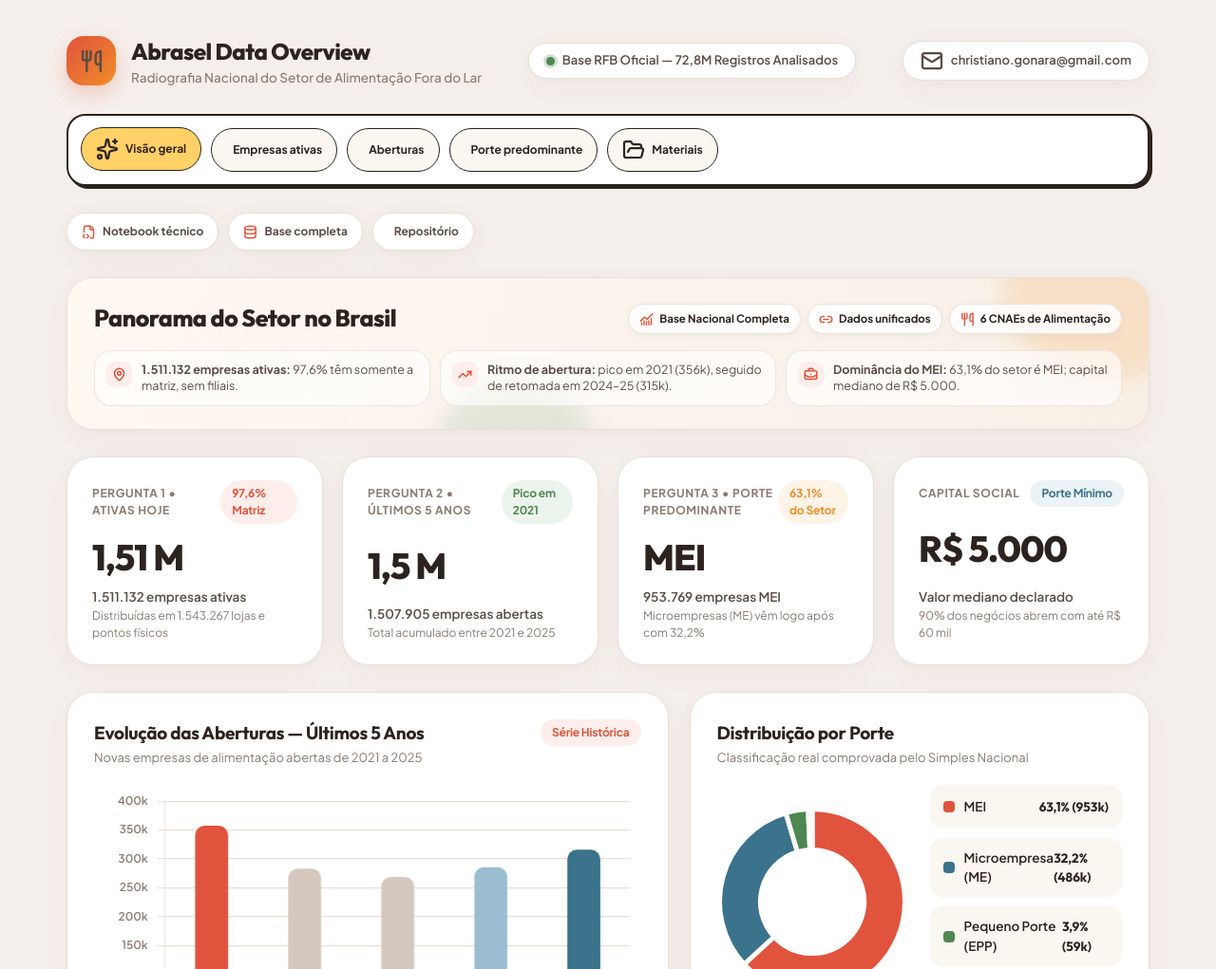
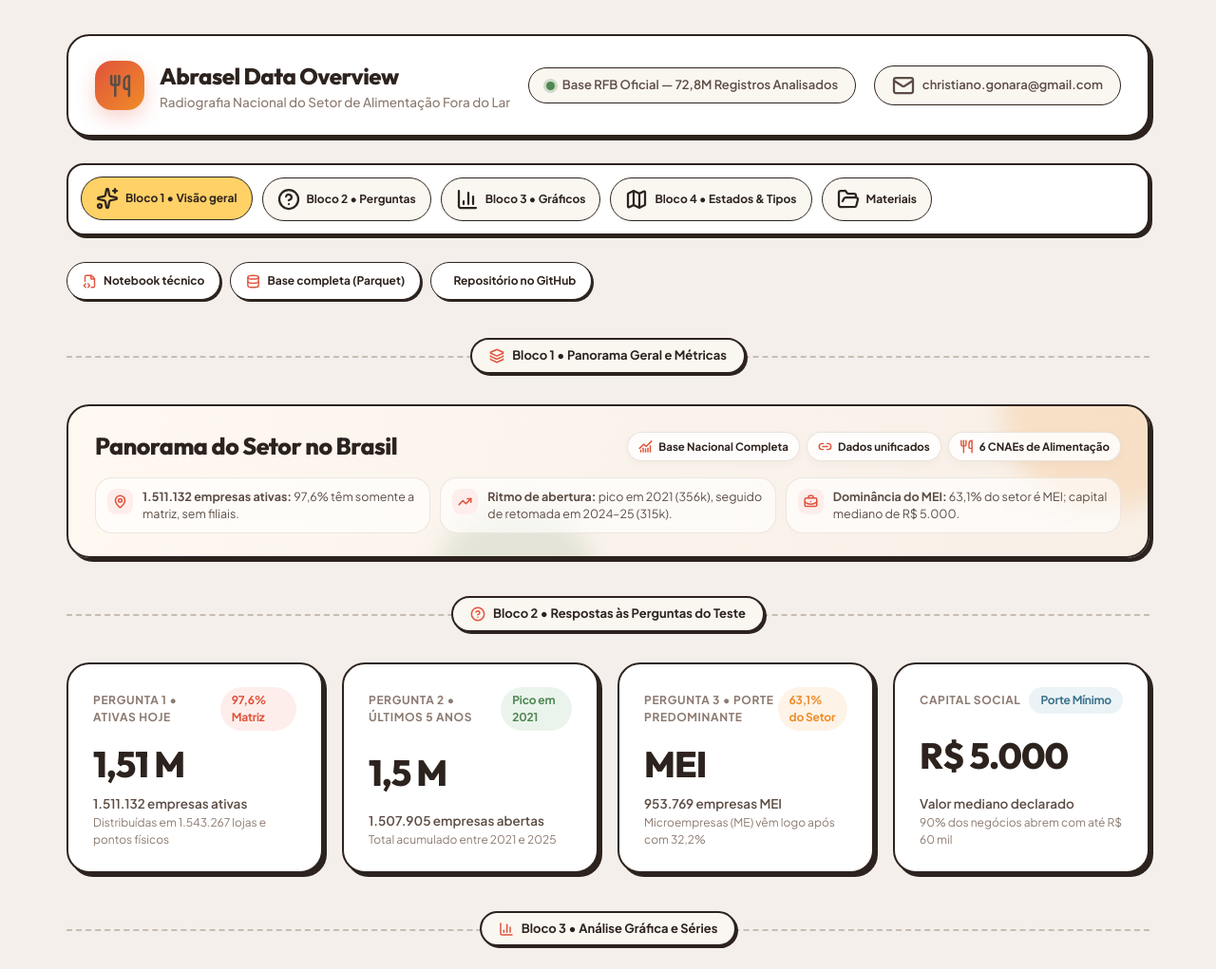
Before and after one commit to christiano-gonara/teste-abrasel-dados, a plain HTML site: page index.html in a window 1280 px wide. Shown: the top 1021 px of the page at 95% size. Drawn offline with nearby package versions, Linux system fonts and the light colour scheme.

Commit message:
feat(ui): aplica estetica neo-brutalist e blocos tematicos

```diff
--- a/index.html
+++ b/index.html
@@ -40,14 +40,15 @@
       --azul-soft: #EBF3F7;
 
       --track-bg: #EAE2DA;       /* Trilho das barras em bege macio */
-      --border-card: #EADFD7;
+      --border-card: #2D231E;    /* Borda escura estilo neo-brutalist / lista IHC */
 
-      --radius-xl: 28px;
-      --radius-lg: 20px;
+      --radius-xl: 24px;
+      --radius-lg: 18px;
       --radius-md: 14px;
       --radius-pill: 9999px;
 
-      --shadow-soft: 0 8px 30px rgba(78, 55, 40, 0.04), 0 2px 8px rgba(78, 55, 40, 0.02);
+      --shadow-brutal: 4px 4px 0 var(--text-title);
+      --shadow-soft: 4px 4px 0 var(--text-title);
     }
 
     * {
@@ -80,6 +81,11 @@
       align-items: center;
       flex-wrap: wrap;
       gap: 16px;
+      padding: 24px 28px;
+      background: var(--card-bg);
+      border: 2px solid var(--border-card);
+      border-radius: var(--radius-xl);
+      box-shadow: var(--shadow-brutal);
     }
 
     .brand {
@@ -118,14 +124,13 @@
       display: inline-flex;
       align-items: center;
       gap: 8px;
-      background: var(--card-bg);
-      border: 1px solid var(--border-card);
+      background: var(--bg-warm-card);
+      border: 1.5px solid var(--border-card);
       padding: 8px 18px;
       border-radius: var(--radius-pill);
       font-size: 13px;
       font-weight: 600;
       color: var(--text-body);
-      box-shadow: var(--shadow-soft);
     }
 
     .dot-live {
@@ -146,21 +151,21 @@
       display: inline-flex;
       align-items: center;
       gap: 7px;
-      padding: 10px 15px;
-      border: 1px solid var(--border-card);
+      padding: 10px 16px;
+      border: 1.5px solid var(--border-card);
       border-radius: var(--radius-pill);
       background: var(--card-bg);
-      color: var(--text-body);
+      color: var(--text-title);
       text-decoration: none;
       font-size: 12px;
       font-weight: 700;
-      box-shadow: var(--shadow-soft);
-      transition: transform 0.2s ease, border-color 0.2s ease;
+      box-shadow: 2px 2px 0 var(--border-card);
+      transition: transform 0.2s ease, background 0.2s ease;
     }
 
     .resource-link:hover {
       transform: translateY(-1px);
-      border-color: var(--terracota);
+      background: var(--bg-warm-card);
     }
 
     .resource-link svg {
@@ -201,7 +206,7 @@
       transform: translateY(-1px);
     }
 
-    #panorama, #pergunta-1, #pergunta-2, #pergunta-3, #materiais {
+    #panorama, #bloco-perguntas, #bloco-graficos, #bloco-segmentacao, #materiais {
       scroll-margin-top: 20px;
     }
 
@@ -214,13 +219,13 @@
       isolation: isolate;
       overflow: hidden;
       background: linear-gradient(115deg, #FFF9F2 0%, #FAF3EC 52%, #F8F0E7 100%);
-      border: 1px solid var(--border-card);
+      border: 2px solid var(--border-card);
       border-radius: var(--radius-xl);
       padding: 32px 36px;
       display: flex;
       flex-direction: column;
       gap: 22px;
-      box-shadow: var(--shadow-soft);
+      box-shadow: var(--shadow-brutal);
       position: relative;
     }
 
@@ -395,9 +400,9 @@
     .kpi-card {
       background: var(--card-bg);
       border-radius: var(--radius-xl);
-      border: 1px solid var(--border-card);
+      border: 2px solid var(--border-card);
       padding: 24px 26px;
-      box-shadow: var(--shadow-soft);
+      box-shadow: var(--shadow-brutal);
       display: flex;
       flex-direction: column;
       justify-content: space-between;
@@ -406,7 +411,7 @@
     }
 
     .kpi-card:hover {
-      transform: translateY(-3px);
+      transform: translateY(-2px);
     }
 
     .kpi-top {
@@ -476,9 +481,9 @@
     .chart-card {
       background: var(--card-bg);
       border-radius: var(--radius-xl);
-      border: 1px solid var(--border-card);
+      border: 2px solid var(--border-card);
       padding: 28px;
-      box-shadow: var(--shadow-soft);
+      box-shadow: var(--shadow-brutal);
       display: flex;
       flex-direction: column;
       gap: 18px;
@@ -546,6 +551,7 @@
       justify-content: space-between;
       align-items: center;
       background: var(--bg-warm-card);
+      border: 1.5px solid var(--border-card);
       padding: 11px 14px;
       border-radius: var(--radius-md);
       font-size: 13.5px;
@@ -606,15 +612,19 @@
       padding: 18px 16px;
       font-size: 13.5px;
       vertical-align: middle;
+      border-top: 1.5px solid var(--border-card);
+      border-bottom: 1.5px solid var(--border-card);
     }
 
     .custom-table td:first-child {
+      border-left: 1.5px solid var(--border-card);
       border-radius: 14px 0 0 14px;
       font-weight: 700;
       color: var(--text-title);
     }
 
     .custom-table td:last-child {
+      border-right: 1.5px solid var(--border-card);
       border-radius: 0 14px 14px 0;
       text-align: right;
       font-family: 'Outfit', sans-serif;
@@ -641,6 +651,47 @@
       box-shadow: 0 2px 5px rgba(78, 55, 40, 0.14);
     }
 
+    /* Section Dividers estilo lista IHC */
+    .section-divider {
+      display: flex;
+      align-items: center;
+      margin: 12px 0 4px 0;
+      position: relative;
+    }
+
+    .section-divider::before {
+      content: '';
+      position: absolute;
+      left: 0;
+      right: 0;
+      top: 50%;
+      border-top: 2px dashed #C8BDB2;
+      z-index: 1;
+    }
+
+    .section-badge {
+      position: relative;
+      z-index: 2;
+      background: var(--bg-warm-card);
+      border: 2px solid var(--border-card);
+      padding: 7px 18px;
+      border-radius: var(--radius-pill);
+      font-size: 13px;
+      font-weight: 800;
+      color: var(--text-title);
+      box-shadow: 2px 2px 0 var(--border-card);
+      display: inline-flex;
+      align-items: center;
+      gap: 8px;
+      margin: 0 auto;
+    }
+
+    .section-badge svg {
+      width: 16px;
+      height: 16px;
+      color: var(--terracota);
+    }
+
     /* Footer */
     footer {
       display: flex;
@@ -648,8 +699,11 @@
       align-items: center;
       flex-wrap: wrap;
       gap: 12px;
-      padding-top: 20px;
-      border-top: 1px solid var(--border-card);
+      padding: 20px 24px;
+      background: var(--card-bg);
+      border: 2px solid var(--border-card);
+      border-radius: var(--radius-lg);
+      box-shadow: var(--shadow-brutal);
       font-size: 13px;
       color: var(--text-muted);
     }
@@ -689,18 +743,23 @@
     </header>
 
     <nav class="question-nav" aria-label="Navegação pelas perguntas">
-      <a class="question-link" href="#panorama"><i data-lucide="sparkles"></i>Visão geral</a>
-      <a class="question-link" href="#pergunta-1"><i data-lucide="circle-1"></i>Empresas ativas</a>
-      <a class="question-link" href="#pergunta-2"><i data-lucide="circle-2"></i>Aberturas</a>
-      <a class="question-link" href="#pergunta-3"><i data-lucide="circle-3"></i>Porte predominante</a>
+      <a class="question-link" href="#panorama"><i data-lucide="sparkles"></i>Bloco 1 • Visão geral</a>
+      <a class="question-link" href="#bloco-perguntas"><i data-lucide="help-circle"></i>Bloco 2 • Perguntas</a>
+      <a class="question-link" href="#bloco-graficos"><i data-lucide="bar-chart-3"></i>Bloco 3 • Gráficos</a>
+      <a class="question-link" href="#bloco-segmentacao"><i data-lucide="map"></i>Bloco 4 • Estados & Tipos</a>
       <a class="question-link" href="#materiais"><i data-lucide="folder-open"></i>Materiais</a>
     </nav>
 
     <nav class="resource-nav" id="materiais" aria-label="Materiais da entrega">
       <a class="resource-link" href="https://github.com/christiano-gonara/teste-abrasel-dados/blob/main/notebooks/analise_abrasel.ipynb" target="_blank"><i data-lucide="file-code-2"></i>Notebook técnico</a>
-      <a class="resource-link" href="https://github.com/christiano-gonara/teste-abrasel-dados/releases/latest" target="_blank"><i data-lucide="database"></i>Base completa</a>
-      <a class="resource-link" href="https://github.com/christiano-gonara/teste-abrasel-dados" target="_blank"><i data-lucide="github"></i>Repositório</a>
+      <a class="resource-link" href="https://github.com/christiano-gonara/teste-abrasel-dados/releases/latest" target="_blank"><i data-lucide="database"></i>Base completa (Parquet)</a>
+      <a class="resource-link" href="https://github.com/christiano-gonara/teste-abrasel-dados" target="_blank"><i data-lucide="github"></i>Repositório no GitHub</a>
     </nav>
+
+    <!-- Bloco 1: Contexto Geral -->
+    <div class="section-divider">
+      <span class="section-badge"><i data-lucide="layers"></i>Bloco 1 • Panorama Geral e Métricas</span>
+    </div>
 
     <!-- Resumo executivo com três achados diretos. -->
     <section class="hero-warm" id="panorama">
@@ -728,6 +787,11 @@
         </div>
       </div>
     </section>
+
+    <!-- Bloco 2: Perguntas Obrigatórias -->
+    <div class="section-divider" id="bloco-perguntas">
+      <span class="section-badge"><i data-lucide="help-circle"></i>Bloco 2 • Respostas às Perguntas do Teste</span>
+    </div>
 
     <!-- Cards Principais (Respostas do Teste) -->
     <section class="kpi-grid">
@@ -786,6 +850,11 @@
       </div>
 
     </section>
+
+    <!-- Bloco 3: Visualizações e Séries Temporais -->
+    <div class="section-divider" id="bloco-graficos">
+      <span class="section-badge"><i data-lucide="bar-chart-3"></i>Bloco 3 • Análise Gráfica e Séries</span>
+    </div>
 
     <!-- Gráficos Principais -->
     <section class="dashboard-grid">
@@ -851,6 +920,11 @@
       </div>
 
     </section>
+
+    <!-- Bloco 4: Segmentação Regional e Atividades -->
+    <div class="section-divider" id="bloco-segmentacao">
+      <span class="section-badge"><i data-lucide="map"></i>Bloco 4 • Distribuição por Estado e Atividade</span>
+    </div>
 
     <!-- Tabelas Visuais: Barras mais grossas e rótulos claros -->
     <section class="bottom-grid">
```
